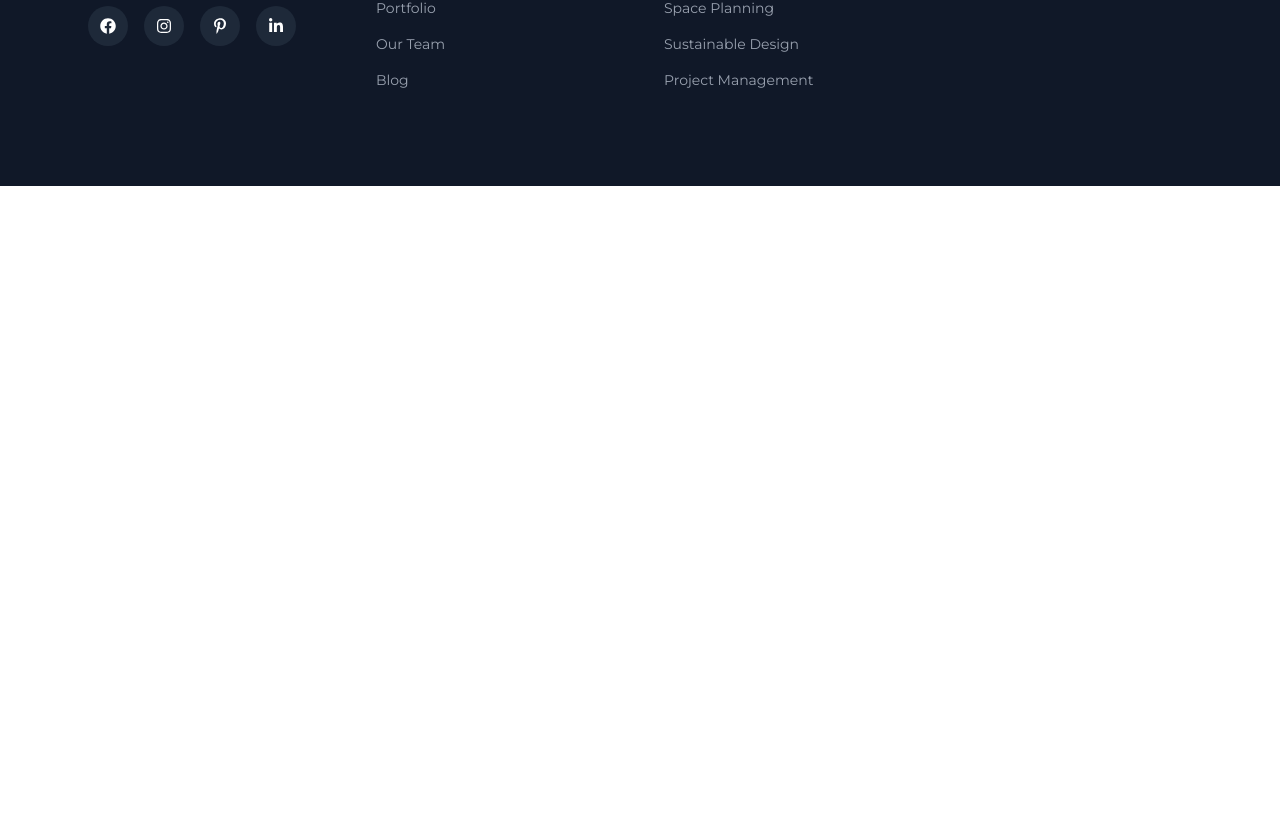
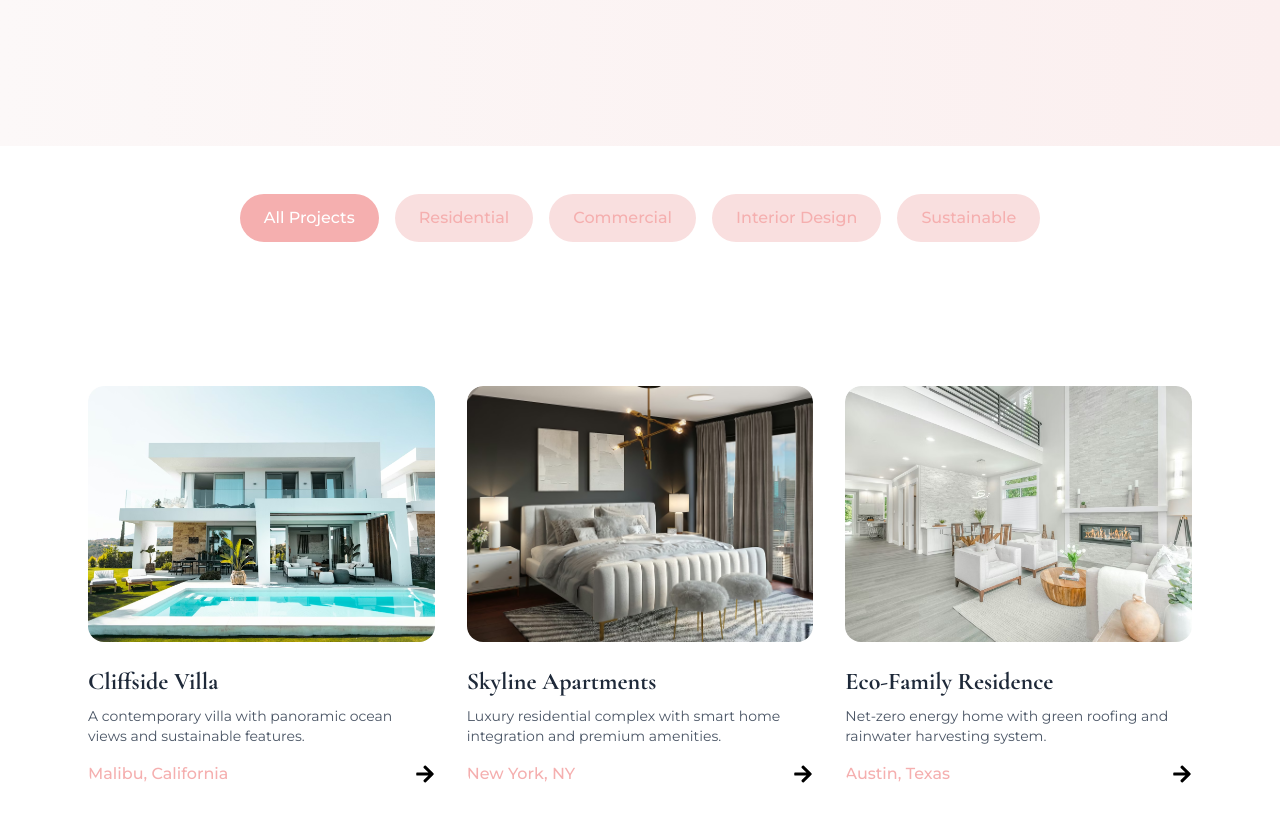
Before and after one commit to kausarmridul/Design-Haven, a Next.js app: page /portfolio in a window 1280 px wide. Shown: the part 266-1082 px from the top of the page. Before the commit the page ends 800 px from the top, so only its background shows below. Built offline with nearby package versions, Linux system fonts and the light colour scheme.

Commit message:
Portfolio Page Done

```diff
--- a/src/app/portfolio/page.jsx
+++ b/src/app/portfolio/page.jsx
@@ -1,7 +1,71 @@
+"use client";
+import { useState } from "react";
+
+import PageHero from "@/components/PageHero";
+import PortfolioFilter from "@/components/PortfolioFilter";
 import React from "react";
+import { projects } from "@/util/assets";
+import Image from "next/image";
+import { FaArrowRight } from "react-icons/fa";
 
 const Portfolio = () => {
-  return <div>Portfolio</div>;
+  const [activeFilter, setActiveFilter] = useState("All Projects");
+
+  const filteredProject =
+    activeFilter === "All Projects"
+      ? projects
+      : projects.filter((project) => project.categories.includes(activeFilter));
+
+  return (
+    <div>
+      <PageHero
+        title={"Our"}
+        highlight={"Portfolios"}
+        description={
+          "Explore our award-winning home modeling projects that showcase our design excellence."
+        }
+      />
+      <PortfolioFilter active={activeFilter} setActive={setActiveFilter} />
+
+      <div className="py-24 bg-white">
+        <div className="max-w-6xl mx-auto px-6">
+          <div className="grid grid-cols-1 md:grid-cols-3 gap-8">
+            {filteredProject.map((project, idx) => (
+              <div key={idx} className="rounded-2xl overflow-hidden">
+                <div className="rounded-2xl overflow-hidden hover:scale-105 transition-transform ease-in-out duration-300 mb-6">
+                  <Image
+                    src={project.image}
+                    alt={project.title}
+                    width={500}
+                    loading="eager"
+                    height={500}
+                    className="w-full h-64 object-cover"
+                  />
+                </div>
+                <h3 className="text-2xl text-gray-800 font-heading mb-2 font-bold">
+                  {project.title}
+                </h3>
+                <p className="text-gray-600 mb-4 text-sm">
+                  {project.description}
+                </p>
+                <div className="flex items-center justify-between">
+                  <span className="text-accent font-medium">
+                    {project.location}
+                  </span>
+                  <FaArrowRight className="cursor-pointer text-xl hover:text-accent" />
+                </div>
+              </div>
+            ))}
+          </div>
+          <div className="flex justify-center mt-16">
+            <button className="flex items-center justify-center gap-2 bg-accent px-6 py-2 rounded-full text-white">
+              View All Project <FaArrowRight />
+            </button>
+          </div>
+        </div>
+      </div>
+    </div>
+  );
 };
 
 export default Portfolio;
--- /dev/null
+++ b/src/components/PortfolioFilter.jsx
@@ -0,0 +1,21 @@
+import { filters } from "@/util/assets";
+
+const PortfolioFilter = ({ active, setActive }) => {
+  return (
+    <div className="py-12 bg-white">
+      <div className="max-w-6xl mx-auto px-6 flex flex-wrap justify-center gap-4">
+        {filters.map((filter, idx) => (
+          <button
+            key={idx}
+            className={`px-6 py-3 rounded-full font-medium transition-all duration-200 ${active === filter ? "bg-accent text-white" : "bg-accent-light text-accent hover:bg-accent hover:text-white"}`}
+            onClick={() => setActive(filter)}
+          >
+            {filter}
+          </button>
+        ))}
+      </div>
+    </div>
+  );
+};
+
+export default PortfolioFilter;
```
Also changed, not shown: vercel.json (added).
